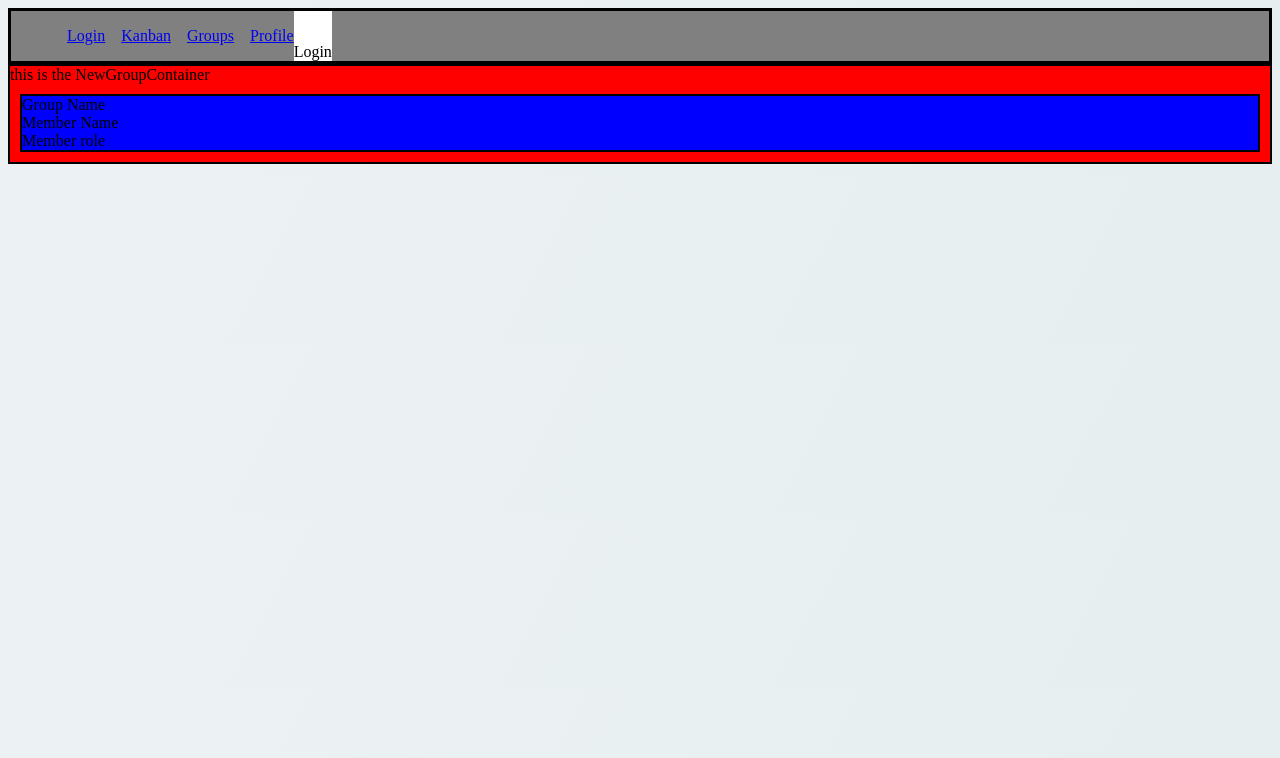
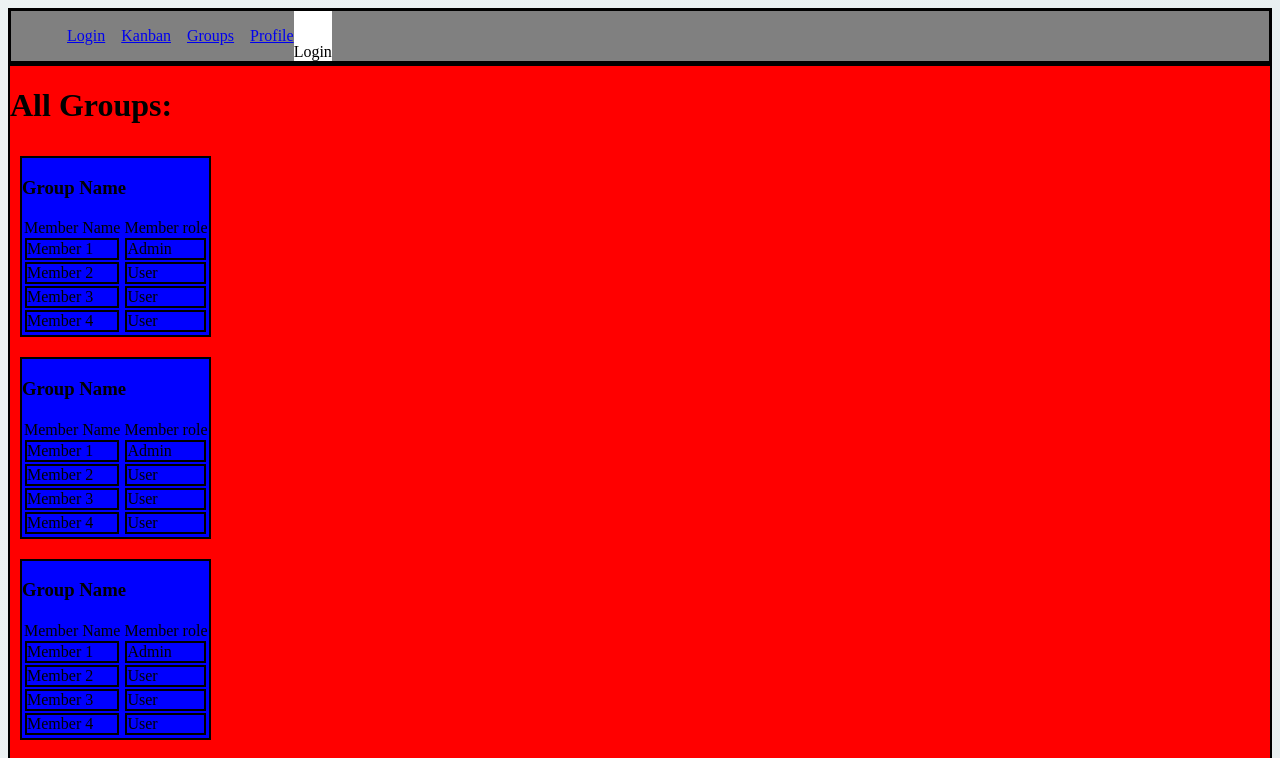
Before and after one commit to Red-Lipped-Batfish-NYOI9/Choreify, a React app: page /groups in a window 1280 px wide. Shown: the top 758 px of the page. Built offline with nearby package versions, Linux system fonts and the light colour scheme.

Commit message:
updating style

```diff
--- a/client/components/Group.jsx
+++ b/client/components/Group.jsx
@@ -2,16 +2,28 @@
 import React from 'react';
 import styles from '../stylesheets/Groups.module.css';
 
-export default function Group(props) {
+export default function Group() {
   // in here, we are going to make a fetch request to get all groups,
   // then we are going to render them into the div below
 
   return (
     <div className={styles.groupInfoCard}>
-      <div>Group Name</div>
-      <div>
-        <div>Member Name</div>
-        <div>Member role</div>
+      <h3>Group Name</h3>
+      <div className={styles.columnHolder}>
+        <div className={styles.column}>
+          Member Name
+          <div className={styles.box}>Member 1</div>
+          <div className={styles.box}>Member 2</div>
+          <div className={styles.box}>Member 3</div>
+          <div className={styles.box}>Member 4</div>
+        </div>
+        <div className={styles.column}>
+          Member role
+          <div className={styles.box}>Admin</div>
+          <div className={styles.box}>User</div>
+          <div className={styles.box}>User</div>
+          <div className={styles.box}>User</div>
+        </div>
       </div>
     </div>
   );
--- a/client/containers/NewGroupContainer.jsx
+++ b/client/containers/NewGroupContainer.jsx
@@ -4,15 +4,18 @@ import styles from '../stylesheets/Groups.module.css';
 import Group from '../components/Group.jsx';
 
 export default function NewGroupContainer() {
-  // in here, we are going to make a fetch request to get all groups,
-  // then we are going to render them into the div below
-
-
+  // in here, we are going to get the data and then render that into the div
 
   return (
     <div className={styles.newGroupContainer}>
-      this is the NewGroupContainer
-      <Group  />
+      <h1>All Groups:</h1>
+      <Group />
+      <Group />
+      <Group />
+      <Group />
+      <Group />
+      <Group />
+      <div>This is abutton that when clicked will redirect to create a new group</div>
     </div>
   );
 }
--- a/client/stylesheets/Groups.module.css
+++ b/client/stylesheets/Groups.module.css
@@ -1,4 +1,5 @@
 .newGroupContainer {
+    display: grid;
     border: 2px solid black;
     background-color: red;
 }
@@ -7,4 +8,21 @@
     border: 2px solid black;
     background-color: blue;
     margin: 10px;
+    width: fit-content;
 }
+
+.columnHolder {
+    display: flex;
+    flex-direction: row;
+}
+
+.column {
+    display: flex;
+    flex-direction: column;
+    margin: 2px;
+}
+
+.box {
+    margin: 1px;
+    border: 2px solid black;
+}
```
Also changed, not shown: client/redux/api/groups/groupsAPI.js (added, +14 -0 lines), 1 other file (tests, documents, lock files or other folders).
